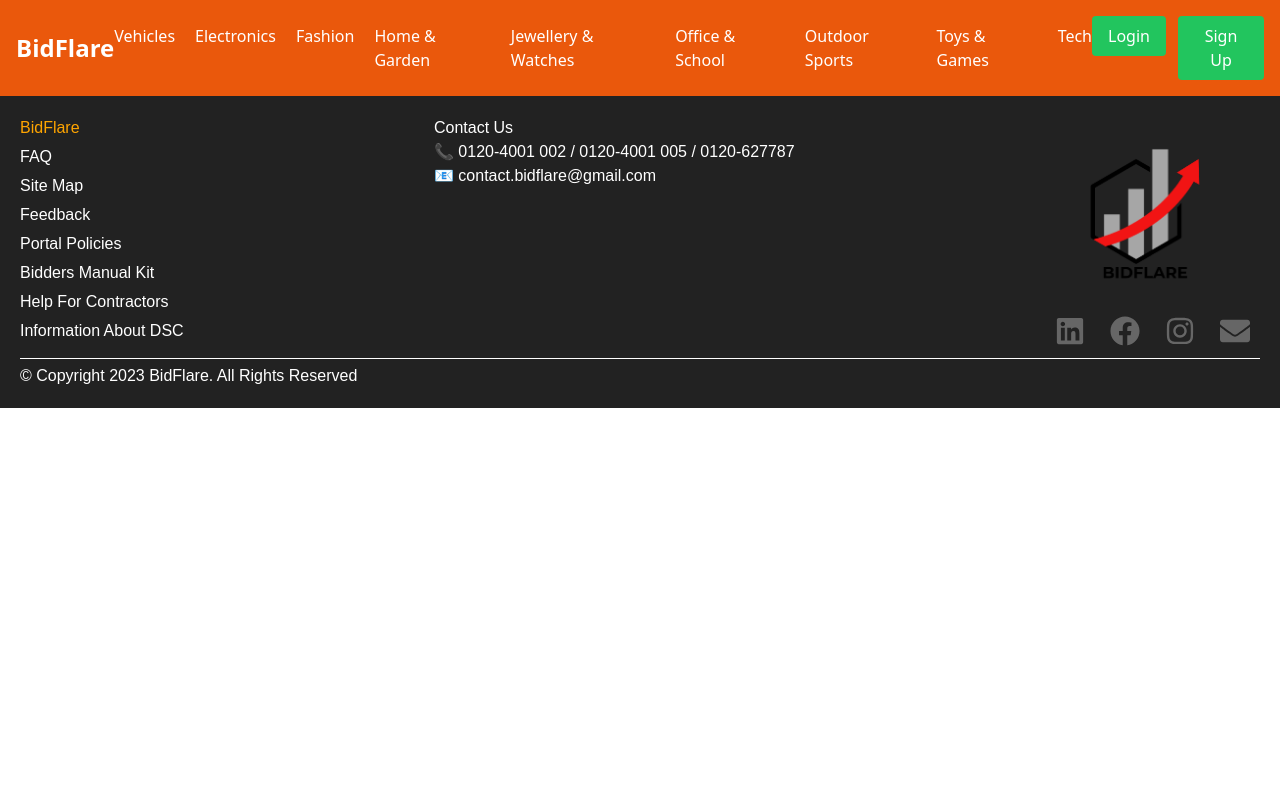
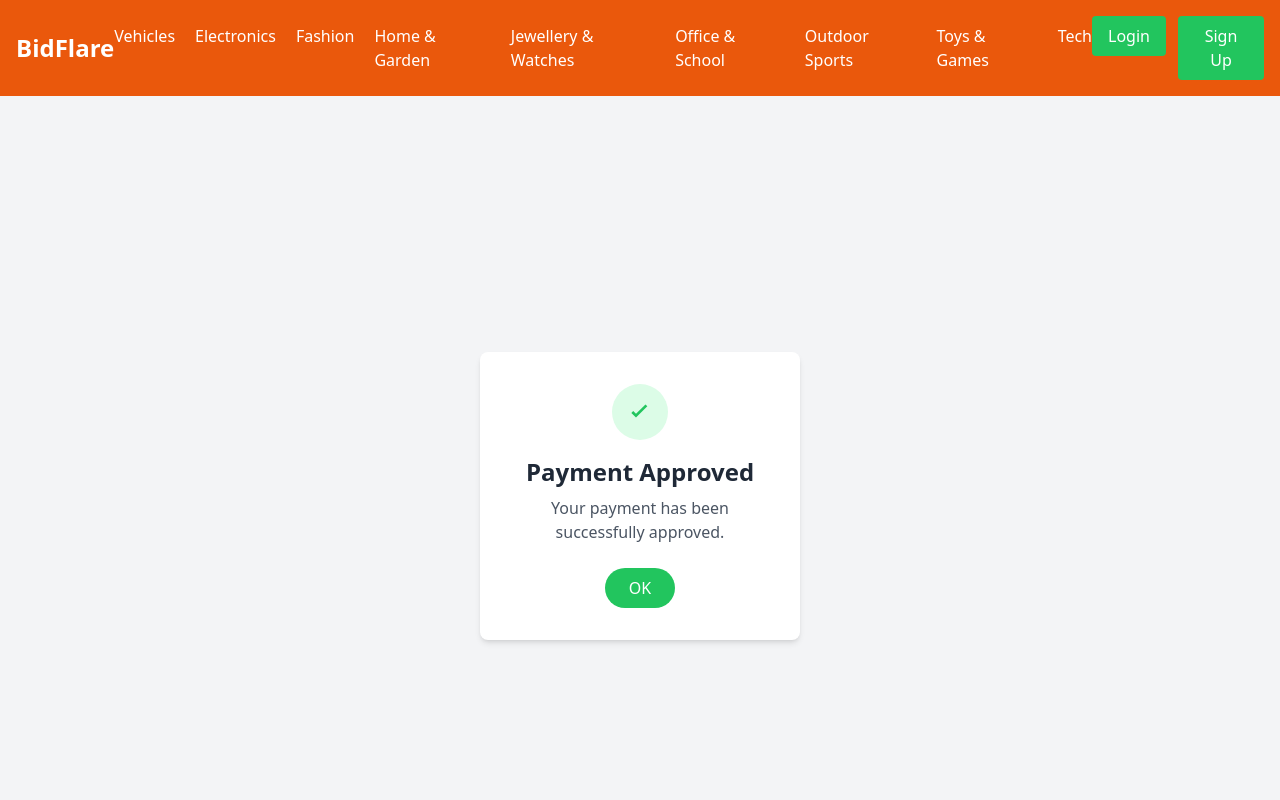
Before and after one commit to Navindu-Ashen/BidFlare, a React (Vite) app in the folder BidFlareFrontend/: page /pay-success in a window 1280 px wide. Shown: the top 800 px of the page. Built offline with nearby package versions, Linux system fonts and the light colour scheme.

Commit message:
Added Payment success page

```diff
--- a/BidFlareFrontend/src/App.jsx
+++ b/BidFlareFrontend/src/App.jsx
@@ -14,6 +14,7 @@
 import AuctionDetails from './Pages/AuctionDetails.jsx';
 import AdminDashboard from './Pages/dashboards/admindash.jsx'
 import UserDashboard from './Pages/dashboards/userdash.jsx'
+import PaymentSuccess from './Pages/PaymentSuccess.jsx';
 
 // Protected Route Component
 const ProtectedRoute = ({ children, allowedRoles }) => {
@@ -44,6 +45,7 @@
           <Route path='/dashboard' element={<Dashboard />} />
           <Route path='/admin-dashboard' element={<AdminDashboard/>} />
           <Route path='/user-dashboard' element={<UserDashboard/>} />
+          <Route path='/pay-success' element={<PaymentSuccess/>} />
 
 
 
--- /dev/null
+++ b/BidFlareFrontend/src/Pages/PaymentSuccess.jsx
@@ -0,0 +1,34 @@
+import React from "react";
+
+function PaymentSuccess() {
+  return (
+    <div className="flex flex-col items-center justify-center min-h-screen bg-gray-100">
+      <div className="bg-white p-8 rounded-lg shadow-md text-center max-w-xs">
+        <div className="flex items-center justify-center mb-4">
+          <div className="bg-green-100 rounded-full p-3">
+            <svg
+              className="w-8 h-8 text-green-500"
+              xmlns="http://www.w3.org/2000/svg"
+              viewBox="0 0 24 24"
+              fill="currentColor"
+            >
+              <path d="M9 16.2l-3.5-3.5 1.4-1.4L9 13.4l7.1-7.1 1.4 1.4L9 16.2z" />
+            </svg>
+          </div>
+        </div>
+        <h2 className="text-2xl font-semibold text-gray-800">Payment Approved</h2>
+        <p className="text-gray-600 mt-2">
+          Your payment has been successfully approved.
+        </p>
+        <button
+          className="mt-6 px-6 py-2 bg-green-500 text-white rounded-full hover:bg-green-600"
+          onClick={() => alert("Thank you for your payment!")}
+        >
+          OK
+        </button>
+      </div>
+    </div>
+  );
+}
+
+export default PaymentSuccess;
```
